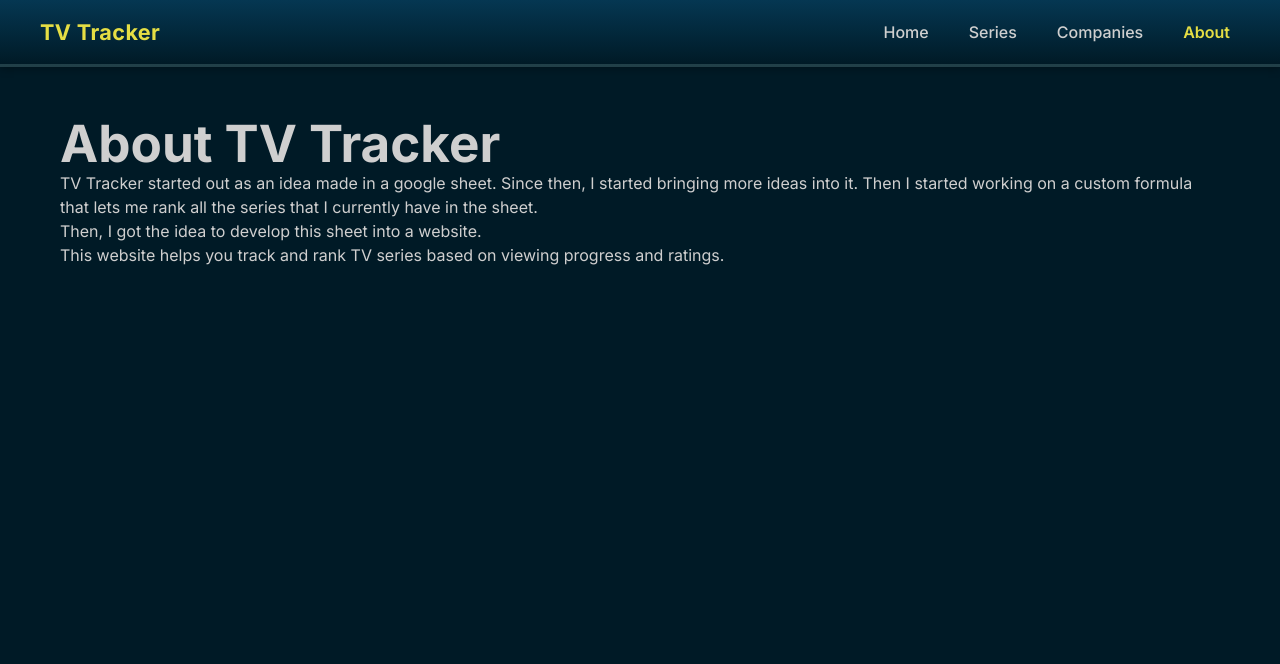
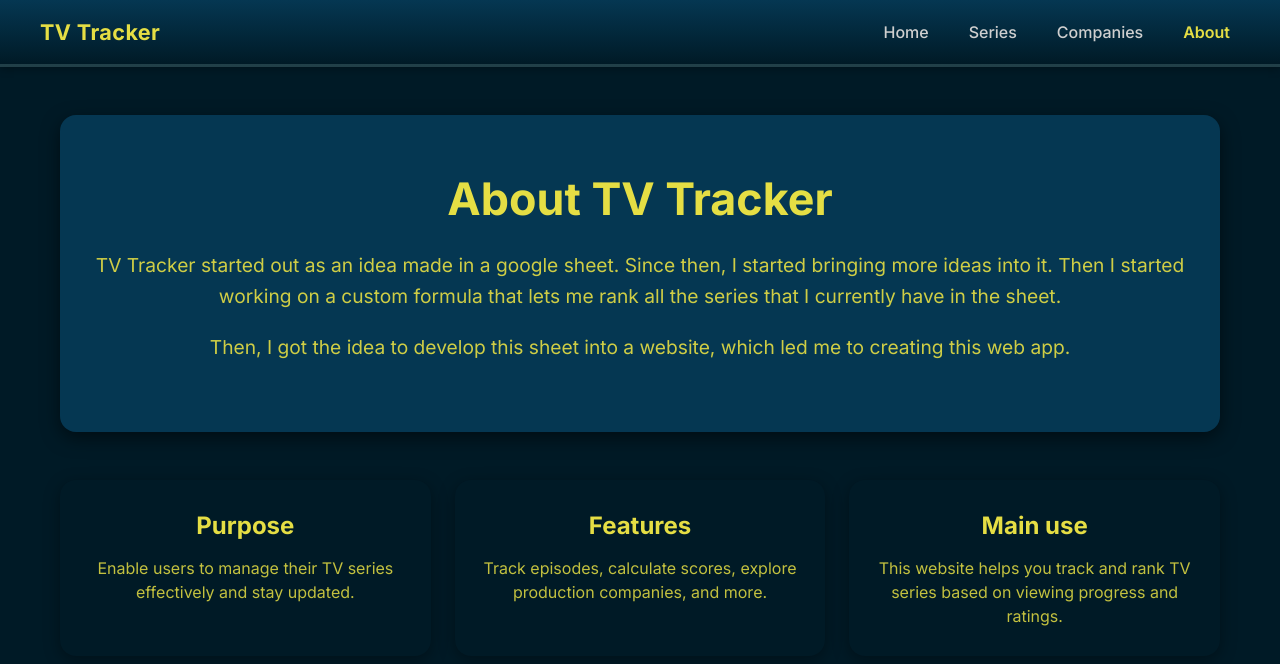
Before and after one commit to samsonmmathews/TV_Series_Tracker, a React (Vite) app in the folder tv-tracker/: page /about in a window 1280 px wide. Shown: the top 664 px of the page. Built offline with nearby package versions, Linux system fonts and the light colour scheme.

Commit message:
Updated home and about page

```diff
--- a/tv-tracker/src/App.jsx
+++ b/tv-tracker/src/App.jsx
@@ -1,9 +1,9 @@
 // import './App.css'
 import { BrowserRouter as Router, Routes, Route } from "react-router-dom";
-import Home from "./pages/Home";
+import Home from "./pages/Home/Home";
 import SeriesList from "./components/SeriesList/SeriesList";
 import CompaniesList from "./pages/CompaniesList/CompaniesList";
-import About from "./pages/About";
+import About from "./pages/About/About";
 import Navbar from "./components/Navbar/Navbar";
 import AddSeriesPage from "./pages/AddSeriesPage/AddSeriesPage";
 import EditSeriesPage from "./pages/EditSeriesPage/EditSeriesPage";
--- a/tv-tracker/src/pages/About.jsx
+++ /dev/null
@@ -1,17 +0,0 @@
-import { useEffect } from "react";
-import "./Home.css";
-
-export default function About() {
-    useEffect(() => {
-        document.title = "About | TV Tracker";
-    }, []);
-
-    return (
-        <div className="page-container">
-            <h1 className="about-header">About TV Tracker</h1>
-            <p>TV Tracker started out as an idea made in a google sheet. Since then, I started bringing more ideas into it. Then I started working on a custom formula that lets me rank all the series that I currently have in the sheet.</p>
-            <p>Then, I got the idea to develop this sheet into a website.</p>
-            <p>This website helps you track and rank TV series based on viewing progress and ratings.</p>
-        </div>
-    );
-}
--- /dev/null
+++ b/tv-tracker/src/pages/About/About.css
@@ -0,0 +1,60 @@
+.about-container {
+    padding: 48px 20px;
+    max-width: 1200px;
+    margin: 0 auto;
+}
+
+.about-hero {
+    text-align: center;
+    background: var(--prussian-blue);
+    padding: 60px 20px;
+    border-radius: 16px;
+    box-shadow: 0 6px 18px rgba(0, 0, 0, 0.5);
+    color: var(--sandstorm);
+    margin-bottom: 48px;
+}
+
+.about-hero h1 {
+    font-size: 2.8em;
+    font-weight: 700;
+    margin-bottom: 16px;
+}
+
+.about-hero p {
+    font-size: 1.2em;
+    line-height: 1.6;
+    opacity: 0.9;
+    padding: 10px;
+}
+
+.about-cards {
+    display: grid;
+    grid-template-columns: repeat(auto-fit, minmax(280px, 1fr));
+    gap: 24px;
+}
+
+.about-card {
+    background: var(--maastricht-blue);
+    padding: 28px 20px;
+    border-radius: 16px;
+    box-shadow: 0 4px 16px rgba(0, 0, 0, 0.35);
+    color: var(--sandstorm);
+    text-align: center;
+    transition: transform 0.25s ease, box-shadow 0.25s ease;
+}
+
+.about-card:hover {
+    transform: translateY(-6px);
+    box-shadow: 0 10px 26px rgba(0, 0, 0, 0.45), 0 0 20px rgba(239, 129, 14, 0.25);
+}
+
+.about-card h3 {
+    font-size: 1.5em;
+    margin-bottom: 12px;
+}
+
+.about-card p {
+    font-size: 1em;
+    opacity: 0.85;
+    line-height: 1.5;
+}
--- /dev/null
+++ b/tv-tracker/src/pages/About/About.jsx
@@ -0,0 +1,37 @@
+import { useEffect } from "react";
+import "./About.css";
+
+export default function About() {
+    useEffect(() => {
+        document.title = "About | TV Tracker";
+    }, []);
+
+    return (
+        <div className="about-container">
+            <section className="about-hero">
+                <h1>About TV Tracker</h1>
+                <div className="about-idea">
+                    <p>TV Tracker started out as an idea made in a google sheet. Since then, I started bringing more ideas into it. Then I started working on a custom formula that lets me rank all the series that I currently have in the sheet.</p>
+                </div>
+                <div className="about-idea">
+                    <p>Then, I got the idea to develop this sheet into a website, which led me to creating this web app.</p>
+                </div>
+            </section>
+
+            <section className="about-cards">
+                <div className="about-card">
+                    <h3>Purpose</h3>
+                    <p>Enable users to manage their TV series effectively and stay updated.</p>
+                </div>
+                <div className="about-card">
+                    <h3>Features</h3>
+                    <p>Track episodes, calculate scores, explore production companies, and more.</p>
+                </div>
+                <div className="about-card">
+                    <h3>Main use</h3>
+                    <p>This website helps you track and rank TV series based on viewing progress and ratings.</p>
+                </div>
+            </section>
+        </div>
+    );
+}
--- a/tv-tracker/src/pages/Home.css
+++ /dev/null
@@ -1,11 +0,0 @@
-.about-header {
-    /* align-items: center; */
-}
-
-.home-header {
-    /* align-items: center; */
-}
-
-p {
-    /* font-size: 30px; */
-}
--- a/tv-tracker/src/pages/Home.jsx
+++ /dev/null
@@ -1,15 +0,0 @@
-import { useEffect } from "react";
-import "./Home.css";
-
-export default function Home() {
-    useEffect(() => {
-        document.title = "Home | TV Tracker";
-    }, []);
-
-    return (
-        <div className="page-container">
-            <h1 className="home-header">TV Tracker</h1>
-            <p>Track your favorite TV series and see rankings in real-time!</p>
-        </div>
-    );
-}
--- /dev/null
+++ b/tv-tracker/src/pages/Home/Home.css
@@ -0,0 +1,60 @@
+.home-container {
+	padding: 48px 20px;
+	max-width: 1200px;
+	margin: 0 auto;
+	font-family: 'Inter', sans-serif;
+}
+
+.hero-section {
+	text-align: center;
+	padding: 60px 20px;
+	background: var(--prussian-blue);
+	border-radius: 16px;
+	box-shadow: 0 6px 18px rgba(0, 0, 0, 0.5);
+	color: var(--sandstorm);
+	margin-bottom: 48px;
+}
+
+.hero-section h1 {
+	font-size: 3em;
+	font-weight: 700;
+	margin-bottom: 16px;
+}
+
+.hero-section p {
+	font-size: 1.25em;
+	line-height: 1.6;
+	opacity: 0.9;
+}
+
+.features-section {
+	display: grid;
+	grid-template-columns: repeat(auto-fit, minmax(280px, 1fr));
+	gap: 24px;
+}
+
+.feature-card {
+	background: var(--maastricht-blue);
+	padding: 28px 20px;
+	border-radius: 16px;
+	box-shadow: 0 4px 16px rgba(0, 0, 0, 0.35);
+	color: var(--sandstorm);
+	text-align: center;
+	transition: transform 0.25s ease, box-shadow 0.25s ease;
+}
+
+.feature-card:hover {
+	transform: translateY(-6px);
+	box-shadow: 0 10px 26px rgba(0, 0, 0, 0.45), 0 0 20px rgba(239, 129, 14, 0.25);
+}
+
+.feature-card h3 {
+	font-size: 1.6em;
+	margin-bottom: 12px;
+}
+
+.feature-card p {
+	font-size: 1em;
+	opacity: 0.85;
+	line-height: 1.5;
+}
--- /dev/null
+++ b/tv-tracker/src/pages/Home/Home.jsx
@@ -0,0 +1,32 @@
+import { useEffect } from "react";
+import "./Home.css";
+
+export default function Home() {
+	useEffect(() => {
+		document.title = "Home | TV Tracker";
+	}, []);
+
+	return (
+		<div className="home-container">
+			<section className="hero-section">
+				<h1>Welcome to TV Tracker</h1>
+				<p>Track your favorite TV series and see rankings in real-time!</p>
+			</section>
+
+			<section className="features-section">
+				<div className="feature-card">
+					<h3>Track Your Progress</h3>
+					<p>Keep tabs on your watched episodes and upcoming ratings.</p>
+				</div>
+				<div className="feature-card">
+					<h3>Rank Series Easily</h3>
+					<p>Get a calculated score for each series based on your viewing.</p>
+				</div>
+				<div className="feature-card">
+					<h3>Explore Companies</h3>
+					<p>Discover production companies behind your favorite shows.</p>
+				</div>
+			</section>
+		</div>
+	);
+}
```
